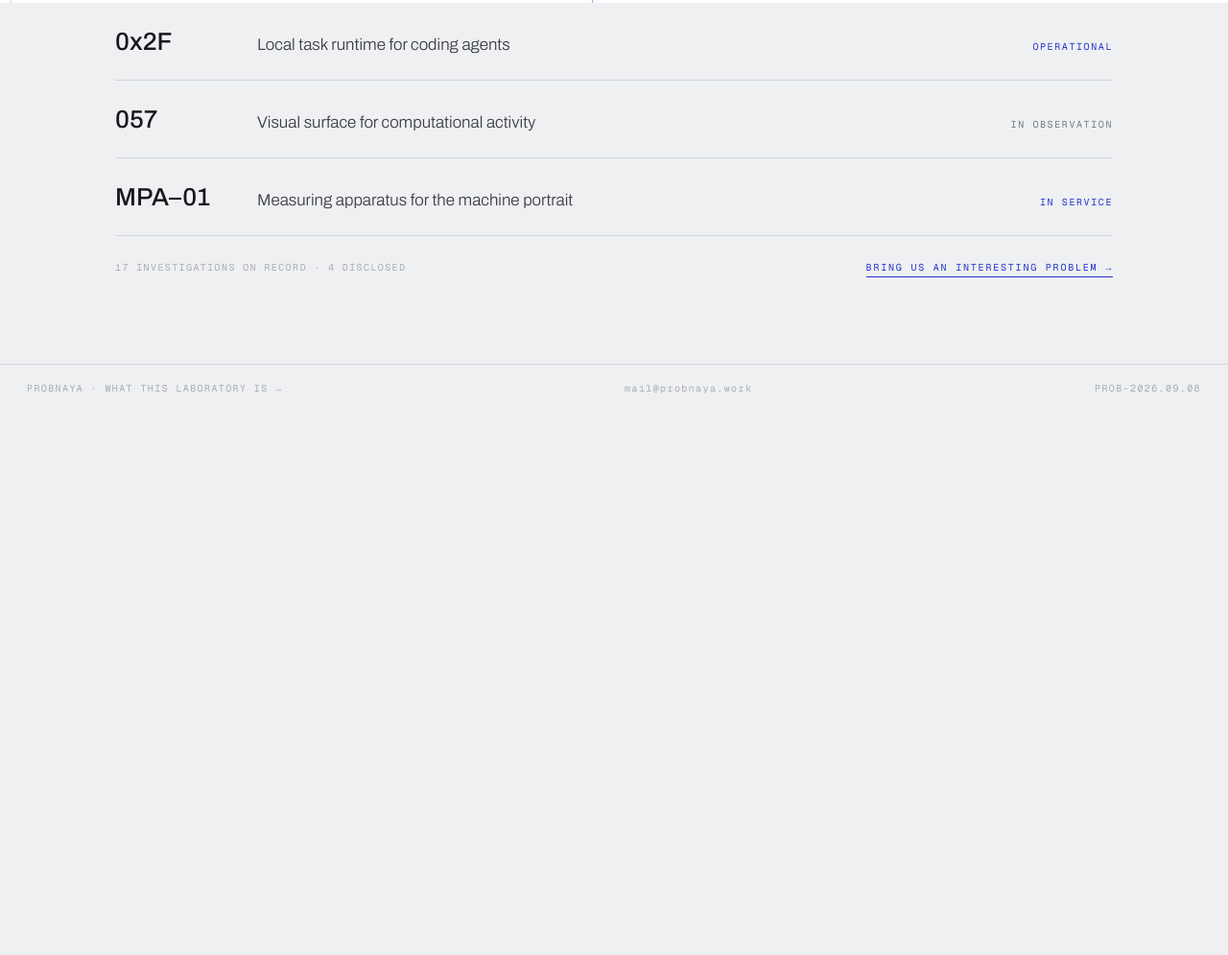
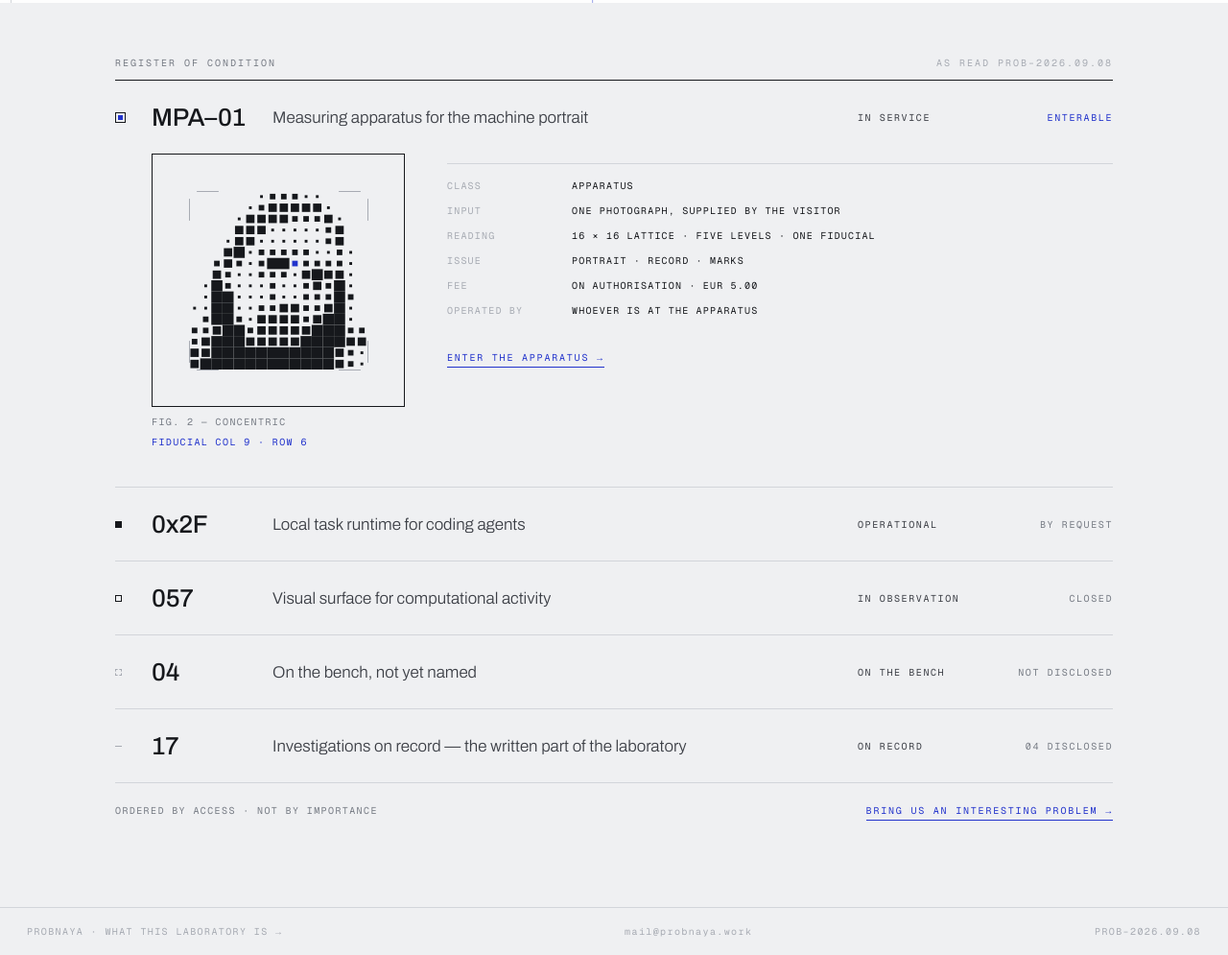
Before and after one commit to probnaya-work/surface, a plain HTML site: page index.html in a window 1280 px wide. Shown: the part 797-1792 px from the top of the page at 96% size. Before the commit the page ends 1226 px from the top, so only its background shows below. Drawn offline with nearby package versions, Linux system fonts and the light colour scheme.

Commit message:
feat(index): replace the instrument list with the register of condition
One register ordered by the access ladder: what can be entered stands
above what can be asked for, above what is only on record. Rows expand to
their fields and their single action; MPA-01 carries the plate figure.
Its condition is one value in js/register.js — changing it re-sorts the
register without changing its shape.

```diff
--- a/css/style.css
+++ b/css/style.css
@@ -223,28 +223,74 @@ p { text-wrap: pretty; }
 .hero-note span:last-child { color: var(--faint); }
 .hero-note.mobile-fig { display: none; }
 
-.index-list { max-width: 1120px; margin: 0 auto; padding: 0 40px; }
-.index-row {
-  display: grid; grid-template-columns: 120px 1fr 150px; gap: 28px; align-items: baseline;
-  padding: 26px 0; border-bottom: 1px solid var(--border); cursor: pointer;
-}
-.index-row:hover { background: var(--hover-bg); }
-.index-row .id { font-weight: 500; font-size: 26px; }
-.index-row .desc { font-weight: 300; font-size: 17px; color: var(--body-text); }
-.index-row .status { font-family: var(--mono); font-size: 10px; letter-spacing: 0.16em; text-align: right; }
 .status-operational { color: var(--blue); }
 .status-observation { color: var(--mid); }
 .status-service { color: var(--blue); }
 
-.index-foot {
-  display: flex; justify-content: space-between; align-items: baseline; padding: 26px 0 90px 0;
+/* ---------- register of condition (index) ----------
+   Rows are built by js/register.js and ordered by access, so nothing here may
+   assume a fixed number of rows or a fixed order. */
+
+.register-of-condition { max-width: 1120px; margin: 0 auto; padding: 0 40px; }
+.register-of-condition .eyebrow-row { padding: 56px 0 11px 0; flex-wrap: wrap; gap: 8px 24px; }
+
+.register-row { border-bottom: 1px solid var(--border); }
+
+.register-head {
+  display: flex; flex-wrap: wrap; gap: 8px 22px; align-items: center;
+  width: 100%; padding: 24px 0; cursor: pointer; text-align: left;
+  border: none; background: none; color: inherit;
 }
-.index-foot .count {
-  font-family: var(--mono); font-size: 10px; letter-spacing: 0.14em; color: var(--faint); cursor: pointer;
+.register-head:hover { background: var(--hover-bg); }
+.register-head .id { flex: 0 0 104px; font-weight: 500; font-size: 26px; letter-spacing: -0.01em; }
+.register-head .desc { flex: 1 1 220px; font-weight: 300; font-size: 17px; color: var(--body-text); text-wrap: pretty; }
+.register-head .condition {
+  flex: 0 0 132px; font-family: var(--mono); font-size: 10px; letter-spacing: 0.16em; color: var(--body-text);
 }
-.index-foot .count:hover { color: var(--blue); }
-.index-foot .cta {
-  font-family: var(--mono); font-size: 10px; letter-spacing: 0.18em; color: var(--blue); cursor: pointer;
+.register-head .access {
+  flex: 0 0 112px; font-family: var(--mono); font-size: 10px; letter-spacing: 0.16em;
+  color: var(--mid); text-align: right;
+}
+.register-head .access.is-live { color: var(--blue); }
+
+/* The mark states the condition on its own, before any word does: a mark that is
+   issuing, solid, outlined, provisional, or struck down to a single rule. */
+.mark { flex: 0 0 16px; height: 26px; display: flex; align-items: center; }
+.mark i { display: block; }
+.mark--issuing i {
+  width: 11px; height: 11px; border: 1px solid var(--ink);
+  display: flex; align-items: center; justify-content: center;
+}
+.mark--issuing i::after { content: ""; display: block; width: 5px; height: 5px; background: var(--blue); }
+.mark--solid i { width: 7px; height: 7px; background: var(--ink); }
+.mark--outline i { width: 7px; height: 7px; border: 1px solid var(--ink); }
+.mark--dashed i { width: 7px; height: 7px; border: 1px dashed var(--faint); }
+.mark--none i { width: 7px; height: 1px; background: var(--faint); }
+
+.register-panel {
+  display: flex; flex-wrap: wrap; gap: 44px; padding: 0 0 40px 38px; align-items: flex-start;
+}
+.register-panel[hidden] { display: none; }
+
+.register-figure { flex: 0 1 264px; gap: 9px; }
+.register-figure .figure-plate { height: 264px; }
+.register-figure .figure-caption { flex-wrap: wrap; gap: 8px; }
+.figure-caption .accent { color: var(--blue); }
+
+.register-detail { flex: 1 1 300px; min-width: 280px; display: flex; flex-direction: column; gap: 24px; }
+.register-detail .specs { padding-top: 14px; }
+.register-note {
+  font-family: var(--mono); font-size: 10px; letter-spacing: 0.18em; color: var(--faint);
+  background: var(--hover-bg); padding: 11px 14px; align-self: flex-start;
+}
+
+.register-foot {
+  display: flex; flex-wrap: wrap; gap: 14px; justify-content: space-between; align-items: baseline;
+  padding: 22px 0 90px 0;
+}
+.register-foot .note { font-family: var(--mono); font-size: 10px; letter-spacing: 0.14em; color: var(--mid); }
+.register-foot .cta {
+  font-family: var(--mono); font-size: 10px; letter-spacing: 0.18em; color: var(--blue);
   border-bottom: 1px solid var(--blue); padding-bottom: 3px;
 }
 
@@ -434,9 +480,20 @@ p { text-wrap: pretty; }
   .hero-note.mobile-fig { display: flex; right: 16px; top: 14px; bottom: auto; left: auto; }
   .hero-crosshair-h, .hero-crosshair-v, .hero-readout { display: none; }
 
-  /* Mobile index screen is the hero alone — 0x2F/057/investigations are one
-     tap away via the bottom tab bar, matching the approved mobile composition. */
-  .index-list { display: none; }
+  /* The register stays on the mobile index — it is the substance of the page,
+     not an appendix — but stacks: identity on one line, description under it,
+     condition and access on a third, and the open panel unindented. */
+  .register-of-condition { padding: 0 18px; }
+  .register-of-condition .eyebrow-row { padding: 34px 0 11px 0; }
+  .register-head { gap: 6px 16px; padding: 20px 0; }
+  .register-head .id { flex: 0 0 auto; font-size: 22px; }
+  .register-head .desc { flex: 1 1 100%; font-size: 16px; }
+  .register-head .condition { flex: 0 0 auto; }
+  .register-head .access { flex: 1 1 auto; }
+  .register-panel { padding: 0 0 30px 0; gap: 24px; }
+  .register-figure { flex: 1 1 100%; }
+  .register-detail { flex: 1 1 100%; min-width: 0; }
+  .register-foot { padding: 20px 0 40px 0; }
 
   .instrument-block, .split, .lab-grid, .intake-grid, .record-open { grid-template-columns: 1fr; gap: 18px; }
   .instrument-block + .instrument-block { padding-top: 30px; }
--- a/index.html
+++ b/index.html
@@ -77,24 +77,18 @@
     </div>
   </div>
 
-  <div class="index-list">
-    <a class="index-row" href="/instrument-0x2f">
-      <span class="id">0x2F</span>
-      <span class="desc">Local task runtime for coding agents</span>
-      <span class="status status-operational">OPERATIONAL</span>
-    </a>
-    <a class="index-row" href="/instrument-057">
-      <span class="id">057</span>
-      <span class="desc">Visual surface for computational activity</span>
-      <span class="status status-observation">IN OBSERVATION</span>
-    </a>
-    <a class="index-row" href="/instrument-mpa-01">
-      <span class="id">MPA–01</span>
-      <span class="desc">Measuring apparatus for the machine portrait</span>
-      <span class="status status-service">IN SERVICE</span>
-    </a>
-    <div class="index-foot">
-      <a class="count" href="/investigations">17 INVESTIGATIONS ON RECORD · 4 DISCLOSED</a>
+  <div class="register-of-condition">
+    <div class="eyebrow-row">
+      <span class="eyebrow">REGISTER OF CONDITION</span>
+      <span class="eyebrow-meta">AS READ <span data-stamp></span></span>
+    </div>
+
+    <!-- Rows are built by js/register.js: one entry per work, ordered by what a
+         visitor can do with it. Editing this list means editing that file. -->
+    <div class="register" data-register></div>
+
+    <div class="register-foot">
+      <span class="note">ORDERED BY ACCESS · NOT BY IMPORTANCE</span>
       <a class="cta" href="/intake">BRING US AN INTERESTING PROBLEM →</a>
     </div>
   </div>
@@ -114,6 +108,7 @@
 </nav>
 
 <script src="js/apparatus.js"></script>
+<script src="js/register.js"></script>
 <script src="js/site.js"></script>
 <script>
   const hero = document.getElementById('hero');
--- /dev/null
+++ b/js/register.js
@@ -0,0 +1,226 @@
+// PROBNAYA — the register of condition.
+//
+// One list of everything the laboratory has made, ordered by what a visitor can
+// do with it: what can be entered stands above what can be asked for, above what
+// can be looked at, above what is only on record. `rank` is that access ladder,
+// not editorial preference — nothing in this list is chosen, it is sorted.
+//
+// index.html renders the register itself. Every page renders the standing line
+// in its footer, which is the same reading stated in one sentence.
+const Register = (() => {
+
+  // The condition of MPA–01 is the one thing here that moves. Change this single
+  // value when the apparatus changes state: the register re-sorts itself, the row
+  // gains or loses its action, and the standing line follows. The register's
+  // shape does not change.  ENTERABLE · UNAVAILABLE · WITHDRAWN
+  const MPA_ACCESS = 'ENTERABLE';
+
+  const WORKS = [
+    { key: 'MPA-01', id: 'MPA–01', desc: 'Measuring apparatus for the machine portrait', rank: 1,
+      condition: 'IN SERVICE', access: 'ENTERABLE', mark: 'issuing', live: true, plate: true,
+      fields: [
+        ['CLASS', 'APPARATUS'],
+        ['INPUT', 'ONE PHOTOGRAPH, SUPPLIED BY THE VISITOR'],
+        ['READING', '16 × 16 LATTICE · FIVE LEVELS · ONE FIDUCIAL'],
+        ['ISSUE', 'PORTRAIT · RECORD · MARKS'],
+        ['FEE', 'ON AUTHORISATION · EUR 5.00'],
+        ['OPERATED BY', 'WHOEVER IS AT THE APPARATUS']
+      ],
+      act: { label: 'ENTER THE APPARATUS →', href: '/instrument-mpa/' } },
+
+    { key: '0x2F', id: '0x2F', desc: 'Local task runtime for coding agents', rank: 2,
+      condition: 'OPERATIONAL', access: 'BY REQUEST', mark: 'solid', live: false,
+      fields: [
+        ['CLASS', 'RUNTIME'],
+        ['SUBJECT', 'CONTROL OF MACHINE WORK'],
+        ['LOCUS', 'LOCAL'],
+        ['ISSUE', 'NONE · THE INSTRUMENT STAYS WHERE IT RUNS']
+      ],
+      act: { label: 'REQUEST ACCESS →', href: '/intake?ch=b' } },
+
+    { key: '057', id: '057', desc: 'Visual surface for computational activity', rank: 3,
+      condition: 'IN OBSERVATION', access: 'CLOSED', mark: 'outline', live: false,
+      fields: [
+        ['CLASS', 'SURFACE'],
+        ['SUBJECT', 'PERCEPTION OF MACHINE ACTIVITY'],
+        ['INPUT', 'EVENT STREAM'],
+        ['ISSUE', 'NONE WHILE UNDER OBSERVATION']
+      ],
+      act: { label: 'ASK TO BE SHOWN →', href: '/intake?ch=b' } },
+
+    { key: '04', id: '04', desc: 'On the bench, not yet named', rank: 5,
+      condition: 'ON THE BENCH', access: 'NOT DISCLOSED', mark: 'dashed', live: false,
+      fields: [
+        ['CLASS', 'UNDECIDED'],
+        ['PLATE', 'NONE ISSUED']
+      ],
+      note: 'NOTHING TO ENTER YET' },
+
+    { key: '17', id: '17', desc: 'Investigations on record — the written part of the laboratory', rank: 7,
+      condition: 'ON RECORD', access: '04 DISCLOSED', mark: 'none', live: false,
+      fields: [
+        ['CLASS', 'RECORD'],
+        ['DISCLOSED', '04 OF 17'],
+        ['WITHHELD', 'ENTRIES EXIST, ARE INDEXED, AND ARE NOT SHOWN']
+      ],
+      act: { label: 'OPEN THE INDEX →', href: '/investigations' } }
+  ];
+
+  // One apparatus can change condition without the register changing shape.
+  const MPA_STATE = {
+    ENTERABLE: {},
+
+    UNAVAILABLE: { rank: 4, condition: 'OUT OF SERVICE', access: 'UNAVAILABLE', mark: 'dashed',
+      live: false, act: null, note: 'THE APPARATUS IS NOT ACCEPTING WORK',
+      fields: [
+        ['CLASS', 'APPARATUS'],
+        ['INPUT', 'ONE PHOTOGRAPH, SUPPLIED BY THE VISITOR'],
+        ['READING', '16 × 16 LATTICE · FIVE LEVELS · ONE FIDUCIAL'],
+        ['ISSUE', 'SUSPENDED · ISSUES ALREADY MADE REMAIN VALID'],
+        ['HALTED', 'PENDING WORK ON THE APPARATUS']
+      ] },
+
+    WITHDRAWN: { rank: 6, condition: 'WITHDRAWN', access: 'ON RECORD', mark: 'none',
+      live: false, plate: false, act: null, note: 'WITHDRAWN · ITS ISSUES REMAIN VALID',
+      fields: [
+        ['CLASS', 'APPARATUS'],
+        ['IN SERVICE', '2026 · ONE PROTOCOL, UNCHANGED'],
+        ['ISSUE', 'CLOSED'],
+        ['RECORD', 'THE READINGS TAKEN ARE KEPT']
+      ] }
+  };
+
+  // The register as it currently reads: MPA–01 under its present condition,
+  // everything sorted by the access ladder.
+  function rows() {
+    const state = MPA_STATE[MPA_ACCESS] || {};
+    return WORKS
+      .map(w => (w.key === 'MPA-01' ? Object.assign({}, w, state) : w))
+      .sort((a, b) => a.rank - b.rank);
+  }
+
+  // The same reading in one sentence, for the footer of every page.
+  function standing() {
+    const enterable = rows().filter(w => w.live);
+    if (!enterable.length) return { live: false, line: 'NOTHING ENTERABLE TODAY' };
+    return {
+      live: true,
+      line: enterable.length === 1
+        ? 'ENTERABLE NOW · ' + enterable[0].id
+        : String(enterable.length).padStart(2, '0') + ' ENTERABLE NOW'
+    };
+  }
+
+  function el(tag, cls, text) {
+    const n = document.createElement(tag);
+    if (cls) n.className = cls;
+    if (text != null) n.textContent = text;
+    return n;
+  }
+
+  function specsList(fields) {
+    const dl = el('dl', 'specs');
+    fields.forEach(([k, v]) => { dl.appendChild(el('dt', null, k)); dl.appendChild(el('dd', null, v)); });
+    return dl;
+  }
+
+  function renderRow(work, id) {
+    const row = el('div', 'register-row');
+
+    const head = el('button', 'register-head');
+    head.type = 'button';
+    head.setAttribute('aria-expanded', 'false');
+    head.setAttribute('aria-controls', id);
+
+    const mark = el('span', 'mark mark--' + work.mark);
+    mark.appendChild(el('i'));
+    head.appendChild(mark);
+    head.appendChild(el('span', 'id', work.id));
+    head.appendChild(el('span', 'desc', work.desc));
+    head.appendChild(el('span', 'condition', work.condition));
+    head.appendChild(el('span', 'access' + (work.live ? ' is-live' : ''), work.access));
+    row.appendChild(head);
+
+    const panel = el('div', 'register-panel');
+    panel.id = id;
+    panel.hidden = true;
+
+    if (work.plate) {
+      const figure = el('div', 'figure register-figure');
+      const plate = el('div', 'figure-plate');
+      plate.appendChild(el('canvas'));
+      const caption = el('div', 'figure-caption');
+      caption.appendChild(el('span', 'dim', 'FIG. 2 — CONCENTRIC'));
+      caption.appendChild(el('span', 'accent', 'FIDUCIAL COL 9 · ROW 6'));
+      figure.appendChild(plate);
+      figure.appendChild(caption);
+      panel.appendChild(figure);
+    }
+
+    const detail = el('div', 'register-detail');
+    detail.appendChild(specsList(work.fields));
+    if (work.act) {
+      const a = el('a', 'action-link', work.act.label);
+      a.href = work.act.href;
+      detail.appendChild(a);
+    }
+    if (work.note) detail.appendChild(el('span', 'register-note', work.note));
+    panel.appendChild(detail);
+    row.appendChild(panel);
+
+    return { row, head, panel };
+  }
+
+  // Renders the register into `host`. One row is open at a time; the topmost row
+  // is open on arrival if it is a row that can actually be entered.
+  function mount(host) {
+    const list = rows();
+    const built = [];
+    let plate = null;
+
+    const close = () => {
+      built.forEach(b => { b.panel.hidden = true; b.head.setAttribute('aria-expanded', 'false'); });
+      if (plate) { plate.destroy(); plate = null; }
+    };
+
+    const open = (b) => {
+      close();
+      b.panel.hidden = false;
+      b.head.setAttribute('aria-expanded', 'true');
+      const canvas = b.panel.querySelector('canvas');
+      if (canvas && typeof Apparatus !== 'undefined') {
+        plate = Apparatus.mount(canvas, (S) => Apparatus.buildPlate(S));
+      }
+    };
+
+    host.textContent = '';
+    list.forEach((work, i) => {
+      const b = renderRow(work, 'register-panel-' + i);
+      b.head.addEventListener('click', () => {
+        if (b.panel.hidden) open(b); else close();
+      });
+      built.push(b);
+      host.appendChild(b.row);
+    });
+
+    if (list.length && list[0].live) open(built[0]);
+  }
+
+  function mountStanding() {
+    const s = standing();
+    document.querySelectorAll('[data-standing]').forEach(node => {
+      const mark = node.querySelector('.standing-mark');
+      const line = node.querySelector('.standing-line');
+      if (mark) mark.hidden = !s.live;
+      if (line) line.textContent = s.line;
+    });
+  }
+
+  document.addEventListener('DOMContentLoaded', () => {
+    mountStanding();
+    const host = document.querySelector('[data-register]');
+    if (host) mount(host);
+  });
+
+  return { rows, standing, mount };
+})();
```
